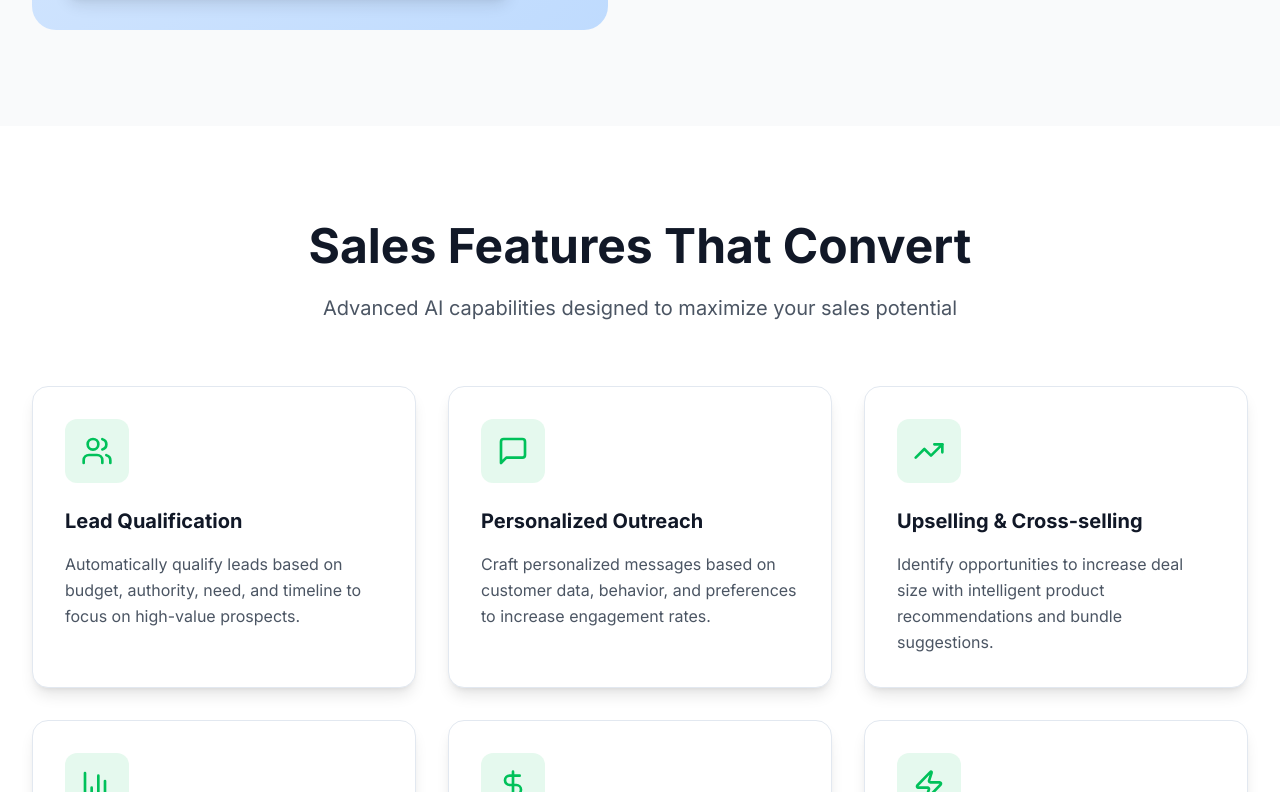
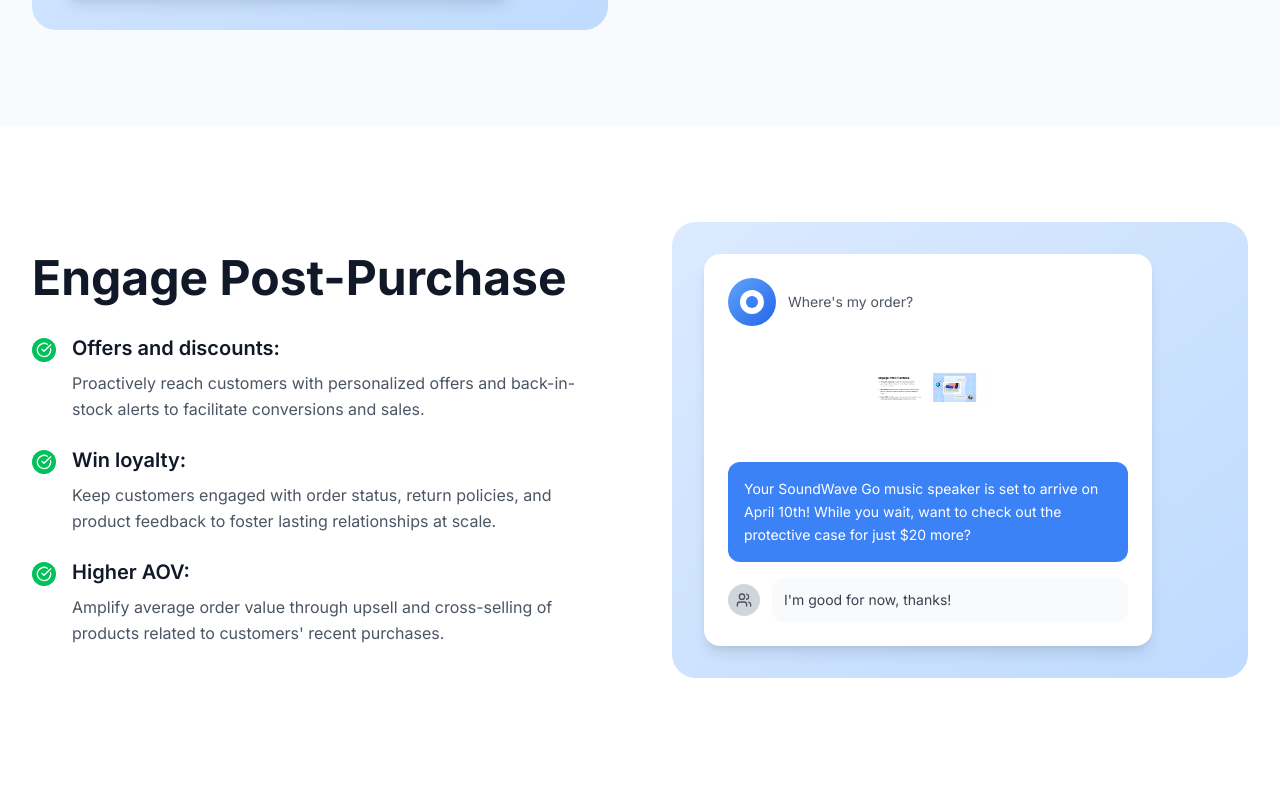
Before and after one commit to bscube/evergrow-ai-site-builder, a React (Vite) app: page /ai-agents/sales in a window 1280 px wide. Shown: the part 2728-3520 px from the top of the page. Built offline with nearby package versions, Linux system fonts and the light colour scheme.

Commit message:
Add new section
Added a new section before the "Sales Features That Convert" section.

```diff
--- a/src/pages/ai-agents/Sales.tsx
+++ b/src/pages/ai-agents/Sales.tsx
@@ -344,6 +344,95 @@ const Sales = () => {
         </div>
       </section>
 
+      {/* Engage Post-Purchase Section */}
+      <section className="py-24 bg-white">
+        <div className="max-w-7xl mx-auto px-4 sm:px-6 lg:px-8">
+          <div className="grid grid-cols-1 lg:grid-cols-2 gap-16 items-center">
+            <div>
+              <h2 className="text-4xl lg:text-5xl font-bold text-grey-900 mb-8">
+                Engage Post-Purchase
+              </h2>
+
+              <div className="space-y-6">
+                <div className="flex items-start gap-4">
+                  <div className="w-6 h-6 bg-brand-green-500 rounded-full flex items-center justify-center flex-shrink-0 mt-1">
+                    <CheckCircle className="w-4 h-4 text-white" />
+                  </div>
+                  <div>
+                    <h3 className="text-xl font-semibold text-grey-900 mb-2">Offers and discounts:</h3>
+                    <p className="text-grey-600 leading-relaxed">
+                      Proactively reach customers with personalized offers and back-in-stock alerts to facilitate conversions and sales.
+                    </p>
+                  </div>
+                </div>
+
+                <div className="flex items-start gap-4">
+                  <div className="w-6 h-6 bg-brand-green-500 rounded-full flex items-center justify-center flex-shrink-0 mt-1">
+                    <CheckCircle className="w-4 h-4 text-white" />
+                  </div>
+                  <div>
+                    <h3 className="text-xl font-semibold text-grey-900 mb-2">Win loyalty:</h3>
+                    <p className="text-grey-600 leading-relaxed">
+                      Keep customers engaged with order status, return policies, and product feedback to foster lasting relationships at scale.
+                    </p>
+                  </div>
+                </div>
+
+                <div className="flex items-start gap-4">
+                  <div className="w-6 h-6 bg-brand-green-500 rounded-full flex items-center justify-center flex-shrink-0 mt-1">
+                    <CheckCircle className="w-4 h-4 text-white" />
+                  </div>
+                  <div>
+                    <h3 className="text-xl font-semibold text-grey-900 mb-2">Higher AOV:</h3>
+                    <p className="text-grey-600 leading-relaxed">
+                      Amplify average order value through upsell and cross-selling of products related to customers' recent purchases.
+                    </p>
+                  </div>
+                </div>
+              </div>
+            </div>
+
+            <div className="relative">
+              <div className="bg-gradient-to-br from-blue-100 to-blue-200 rounded-3xl p-8 relative overflow-hidden">
+                <div className="bg-white rounded-2xl p-6 shadow-lg max-w-md">
+                  <div className="flex items-center gap-3 mb-4">
+                    <div className="w-12 h-12 bg-gradient-to-br from-blue-400 to-blue-600 rounded-full flex items-center justify-center">
+                      <div className="w-6 h-6 bg-white rounded-full flex items-center justify-center">
+                        <div className="w-3 h-3 bg-blue-500 rounded-full"></div>
+                      </div>
+                    </div>
+                    <div className="text-right text-sm text-grey-600">Where's my order?</div>
+                  </div>
+
+                  <div className="mb-6">
+                    <img
+                      src="/lovable-uploads/c1a92e03-717c-49f6-b56a-882576f79f7b.png"
+                      alt="SoundWave Go speaker product"
+                      className="w-32 h-24 object-contain rounded-lg mx-auto"
+                    />
+                  </div>
+
+                  <div className="bg-blue-500 text-white rounded-xl p-4 mb-4">
+                    <p className="text-sm leading-relaxed">
+                      Your SoundWave Go music speaker is set to arrive on April 10th! While you wait, want to check out the protective case for just $20 more?
+                    </p>
+                  </div>
+
+                  <div className="flex items-center gap-3">
+                    <div className="w-8 h-8 bg-grey-300 rounded-full flex items-center justify-center">
+                      <Users className="w-4 h-4 text-grey-600" />
+                    </div>
+                    <div className="bg-grey-50 rounded-xl p-3 flex-1">
+                      <p className="text-grey-700 text-sm">I'm good for now, thanks!</p>
+                    </div>
+                  </div>
+                </div>
+              </div>
+            </div>
+          </div>
+        </div>
+      </section>
+
       {/* Features Section */}
       <section className="py-24 bg-white">
         <div className="max-w-7xl mx-auto px-4 sm:px-6 lg:px-8">
```
Also changed, not shown: public/lovable-uploads/c1a92e03-717c-49f6-b56a-882576f79f7b.png (added).
